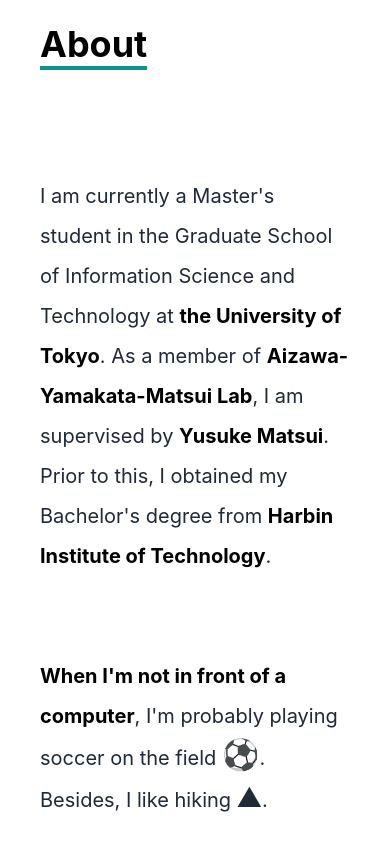
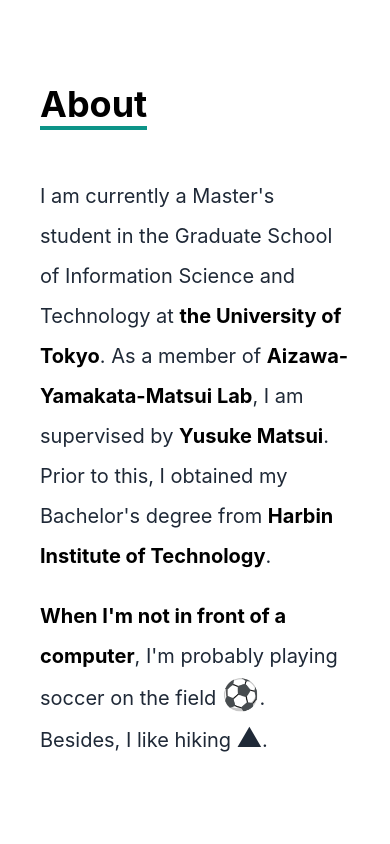
Before and after one commit to fu-yanyuan/portfolio, a Next.js app: page /components/about in a window 390 px wide. Built offline with nearby package versions, Linux system fonts and the light colour scheme.

Commit message:
fix: modify about page for my iphone8

```diff
--- a/pages/components/about.js
+++ b/pages/components/about.js
@@ -7,13 +7,13 @@
             About
           </p>
         </div>
-        <p className="text-xl leading-loose text-gray-800 mt-20 dark:text-slate-300">
+        <p className="text-xl leading-loose text-gray-800 mt-5 sm:mt-20 dark:text-slate-300">
           I am currently a Master's student in the Graduate School of Information Science and Technology at <a className="text-black font-bold cursor-pointer hover:underline dark:text-white" href="https://www.u-tokyo.ac.jp/en/index.html">the University of Tokyo</a>.
           As a member of <a className="text-black font-bold cursor-pointer hover:underline dark:text-white" href="http://www.hal.t.u-tokyo.ac.jp/lab/en/index_1.xhtml">Aizawa-Yamakata-Matsui Lab</a>,
           I am supervised by <a className="text-black font-bold cursor-pointer hover:underline dark:text-white" href="https://yusukematsui.me/index.html">Yusuke Matsui</a>.
           Prior to this, I obtained my Bachelor's degree from <a className="text-black font-bold cursor-pointer hover:underline dark:text-white" href="https://en.wikipedia.org/wiki/Harbin_Institute_of_Technology">Harbin Institute of Technology</a>.
         </p>
-        <p className="text-xl leading-loose text-gray-800 mt-20 dark:text-slate-300">
+        <p className="text-xl leading-loose text-gray-800 mt-5 sm:mt-20 dark:text-slate-300">
           <span className="text-black font-bold dark:text-white">When I'm not in front of a computer</span>,
           I'm probably playing soccer on the field <span className="text-3xl">⚽</span>.
           Besides, I like hiking <span className="text-3xl">⛰</span>.
```
